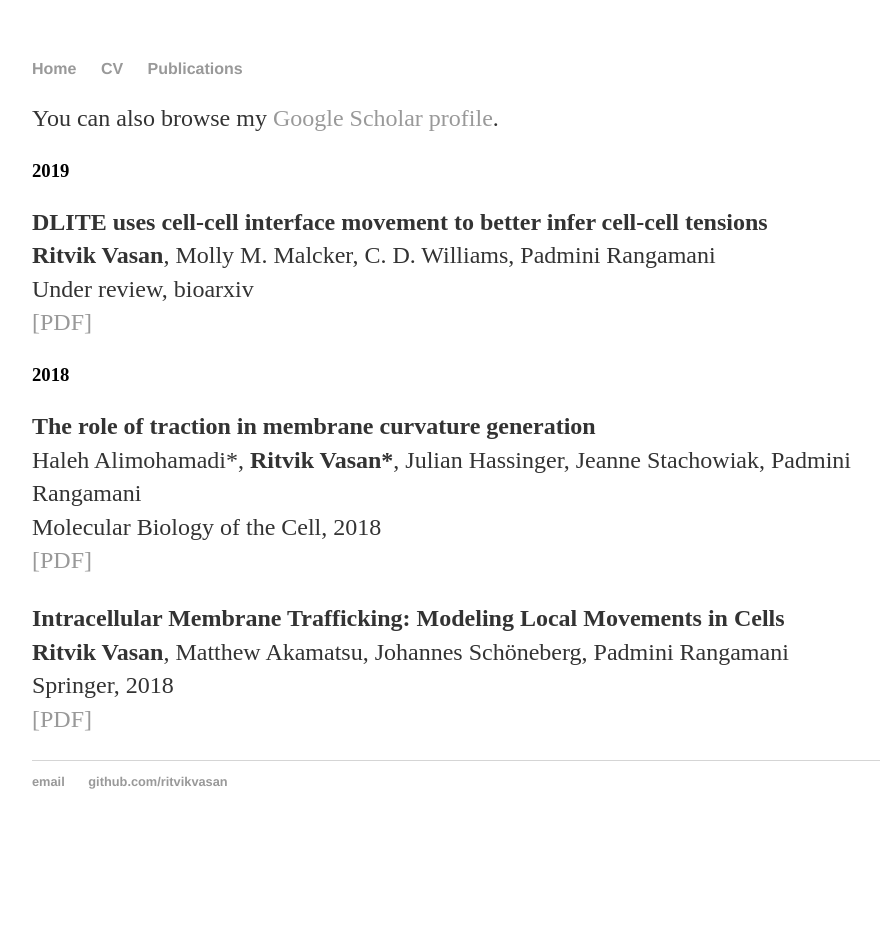
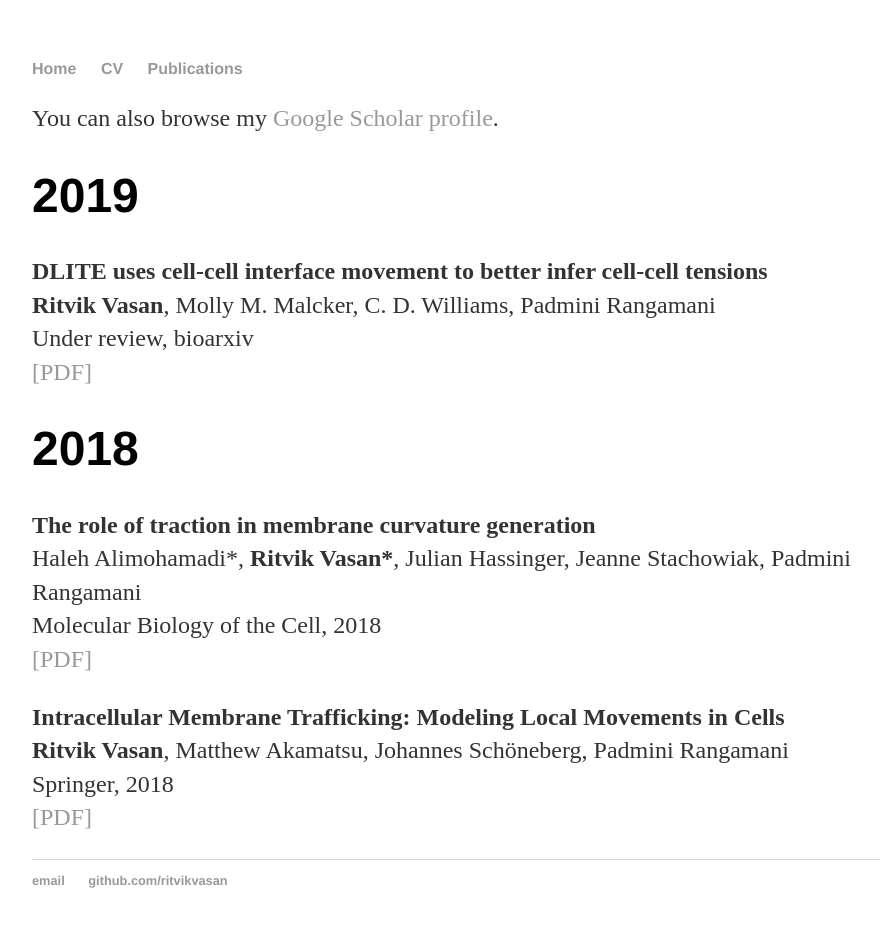
Before and after one commit to ritvikvasan/ritvikvasan.github.io, a Jekyll site: the page built from Publications.md, in a window 1280 px wide. Shown: the whole page, without its empty margins (160-1040 px from the left). Built offline with Jekyll 4.4.1, drawn with Linux system fonts in a browser that asks for light colours; before the commit the page ends 900 px from its top, so only the background shows below that.

Commit message:
made h1 header

```diff
--- a/Publications.md
+++ b/Publications.md
@@ -6,9 +6,9 @@ title: Publications
 You can also browse my <a href="https://scholar.google.com/citations?user=NFIAyPIAAAAJ&hl=en&oi=ao" target="_blank">Google Scholar profile</a>.
 <br />
 
-<h3>
+<h1>
     <a name='2019'></a> 2019
-</h3>
+</h1>
 <div class="media">
     <div class="media-body">
        <p class="media-heading">
@@ -20,9 +20,9 @@ You can also browse my <a href="https://scholar.google.com/citations?user=NFIAyP
        </p>
     </div>
 </div>
-<h3>
+<h1>
     <a name='2018'></a> 2018
-</h3>
+</h1>
 <div class="media">
     <div class="media-body">
        <p class="media-heading">
```
